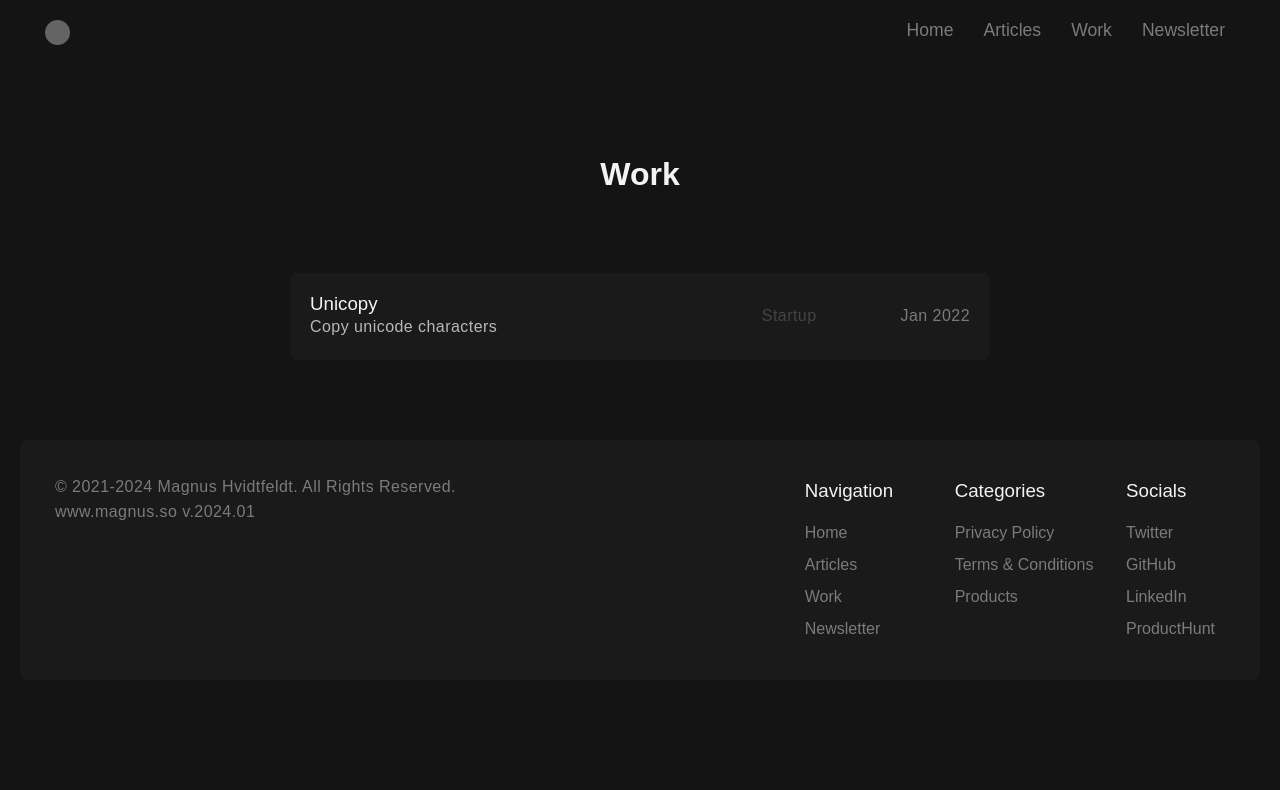
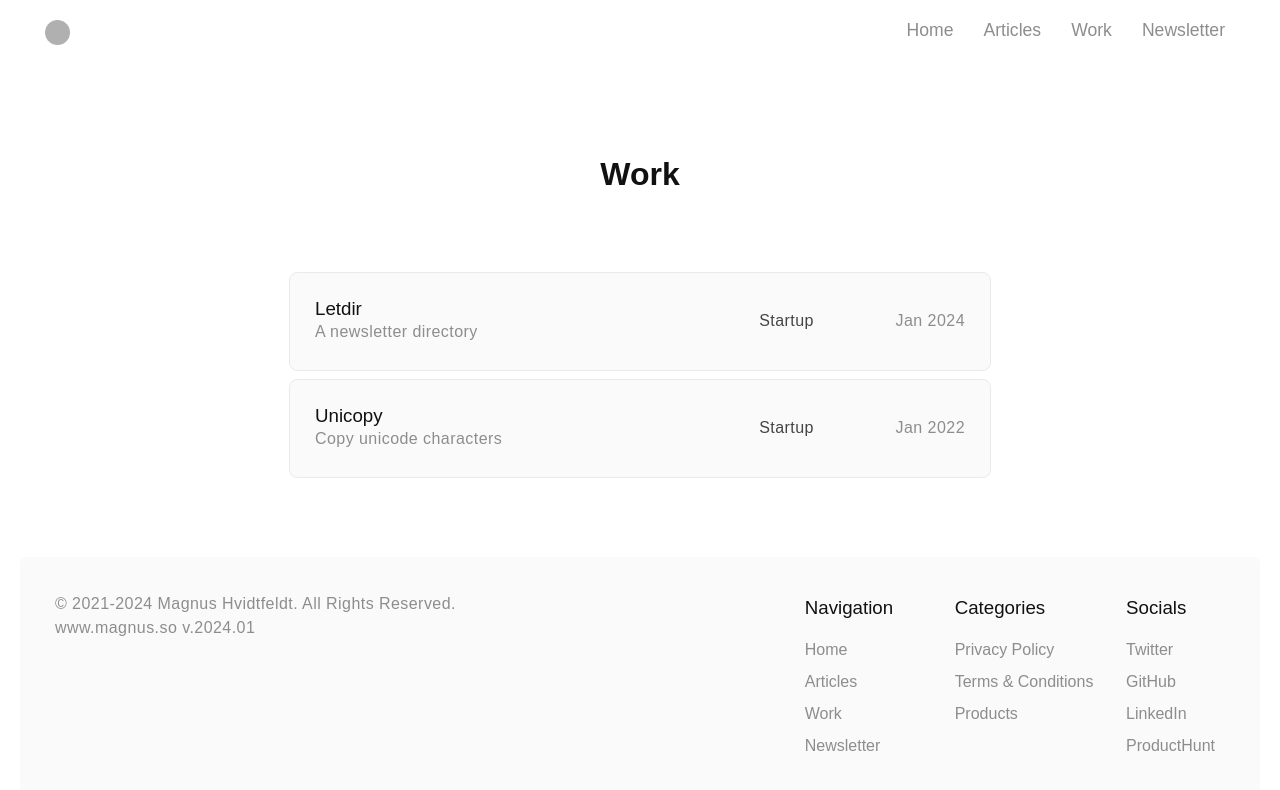
Before and after one commit to mch-sg/gatsby-magnus, a Gatsby site: page /work in a window 1280 px wide. Built offline with nearby package versions, Linux system fonts and the light colour scheme; Gatsby itself is replaced by a stand-in of ours; a web font is replaced by a local one.

Commit message:
themed-light

```diff
--- a/src/pages/work/index.js
+++ b/src/pages/work/index.js
@@ -21,10 +21,10 @@ export default function WorkProjects({ data }) {
             <h1 className="initHeading" style={{marginBottom: "80px"}}>Work</h1>
 
 
-          {/* <div>
-              <div className="featured" style={{marginBottom: "5px"}}>
+          <div>
+              <div className="featured" style={{marginBottom: "10px"}}>
                   <div className={styles1.workId}>
-                  <Link to="/work/letdir">
+                  <Link to="https://letdir.com" target="_blank">
                       <h3>Letdir</h3>
                       <p style={{textAlign: "left"}} >A newsletter directory</p>
                     </Link>
@@ -32,11 +32,11 @@ export default function WorkProjects({ data }) {
                     <p className={styles1.date} style={{margin: "auto 0px"}} >Jan 2024</p>
                   </div>
                 </div>
-            </div> */}
+            </div>
 
 
           <div>
-              <div className="featured" style={{marginBottom: "5px"}}>
+              <div className="featured" style={{marginBottom: "10px"}}>
                   {/* <hr style={{margin: "15px auto"}}/> */}
                   <div className={styles1.workId}>
                   <div> {/* Link to={"/work/unicopy"} */}
--- a/src/styles/global.css
+++ b/src/styles/global.css
@@ -1,20 +1,21 @@
 @import url("https://fonts.cdnfonts.com/css/satoshi");
 
 :root {
-  --primary: #f3f3f3;
-  --secondary: #7b7b7b;
-  --secondarygrey: #b8b8b8;
-  --link: #cfcfcf;
-  --tertiary: #bb94c8; /* #adacc4 - #b392ac - #645d55 */
+  --primary: #111111;
+  --secondary: #8d8d8d;
+  --secondarygrey: #505050;
+  --link: #e9e9e9;
+  --tertiary: #d3eed9; /* #adacc4 - #b392ac - #645d55 */
   --tertiaryHvr: #a17bad; /* #85859f - #96768f - #4d463f */
 
-  --tagClr: #be94c8; /* #adacc4 - #b392ac - #645d55 - #bb94c8 */
-  --tagBg: #1f1a22; /* #85859f - #96768f - #4d463f - #221a22*/
-  --tagHvr: #e7bff0;
-  --tagBgHvr: #2b252e;
+  --tagClr: #14341b; /* #adacc4 - #b392ac - #645d55 - #bb94c8 */
+  --tagBg: #d3eed9; /* #85859f - #96768f - #4d463f - #221a22*/
+  --tagHvr: #14341b;
+  --tagBgHvr: #eafaee;
+  --btnClr: #c1e7ca;
   --grey: #444444;
-  --res: #1a1a1a;
-  --background: #141414;
+  --res: #fafafa; /* #fafafa */
+  --background: #ffffff;
   --maxW: 700px;
   --border: 7.5px;
 }
@@ -72,7 +73,7 @@ p {
   font-size: 1em;
   font-weight: 400;
   /* margin-bottom: 35px; */
-  color: var(--secondarygrey);
+  color: var(--secondary);
 }
 
 .layout {
@@ -108,7 +109,7 @@ nav h1 {
   font-size: 1.1em;
   display: inline-block;
   margin-left: 0px;
-  font-weight: 500;
+  font-weight: 400;
   padding-bottom: 8px;
   border-bottom: 1px solid transparent;
   transition: 0.1s;
@@ -131,11 +132,15 @@ nav a:hover {
   color: var(--secondarygrey);
 }
 
+nav .img {
+  transition: 0.1s;
+  opacity: 0.5;
+}
 nav .img:hover {
   transition: 0.1s;
   /* border-color: white; */
   /* background: #292929; */
-  opacity: 0.75;
+  opacity: 0.25;
 }
 
 .active {
@@ -218,14 +223,14 @@ footer p {
 }
 
 ::selection {
-  color: var(--background);
+  color: var(--primary);
   background: var(--tertiary);
 }
 
 hr {
   border: 0;
   height: 0.01ch;
-  background: var(--grey);
+  background: var(--link);
   opacity: 0.5;
   margin: 20px auto;
   width: 100%;
@@ -240,11 +245,7 @@ blockquote {
     rgba(178, 131, 190, 1) 10%,
     rgba(22, 92, 165, 1) 100%
   ); */
-  border-image: linear-gradient(
-    5deg,
-    var(--tertiary) 10%,
-    var(--tertiary) 100%
-  );
+  border-image: linear-gradient(5deg, var(--btnClr) 10%, var(--btnClr) 100%);
   border-image-slice: 1;
   padding: 1em;
   margin: 0;
@@ -258,6 +259,11 @@ pre {
   font-family: mono;
   border-radius: 5px;
   padding: 1em;
+}
+
+strong {
+  font-weight: 500;
+  background: var(--tertiary);
 }
 
 .m-title {
@@ -343,12 +349,13 @@ SCROLLBAR STYLING
 
 .featured {
   /* margin: 20px auto; */
-  padding: 20px;
+  padding: 25px;
   border-radius: var(--border);
   background: var(--res);
   display: grid;
   grid-template-columns: 1fr;
   grid-gap: 20px;
+  outline: 0.1ch solid var(--link);
 }
 
 .image {
@@ -367,7 +374,7 @@ SCROLLBAR STYLING
 }
 
 .Tag {
-  font-size: 1em;
+  font-size: 0.85em;
   margin-left: 10px;
   padding: 5px 17.5px;
   border-radius: 100px;
@@ -382,7 +389,7 @@ SCROLLBAR STYLING
 
 .featured {
   /* margin: 20px auto; */
-  padding: 20px;
+  padding: 25px;
   border-radius: var(--border);
   background: var(--res);
   display: grid;
--- a/src/styles/home.module.css
+++ b/src/styles/home.module.css
@@ -27,20 +27,20 @@
 .btn {
   font-size: 1em;
   display: inline-block;
-  color: var(--background);
-  background: var(--secondarygrey);
+  color: var(--primary);
+  background: var(--tertiary);
   padding: 15px;
   border-radius: 5px;
   /* margin-top: 20px; */
-  font-weight: 500;
+  font-weight: 400;
   transition: 0.1s;
   border: none;
   cursor: pointer;
 }
 
 .btn:hover {
-  background: var(--secondary);
-  color: var(--background);
+  background: var(--btnClr);
+  /* color: var(--background); */
 }
 
 .inputForm {
@@ -56,13 +56,13 @@
 
 ::placeholder {
   color: var(--secondary);
-  font-weight: 500;
+  font-weight: 400;
 }
 
 input {
   transition: 0.1s !important;
   /* outline: none !important; */
-  outline: 0.1ch solid rgb(42, 42, 42);
+  outline: 0.1ch solid var(--link);
 }
 
 input:focus {
--- a/src/templates/blog-post.js
+++ b/src/templates/blog-post.js
@@ -19,12 +19,14 @@ export default function BlogPost({ data }) {
           {/*
           className={styles.res}
           */}
-          <div className="initHeading" style={{marginBottom: "30px"}}>
+          <div className="initHeading">
+          <div className="featured" style={{marginBottom: "30px"}}>
             {/* <hr /> */}
-            <h2 style={{color: "var(--secondary)", marginBottom: "20px", fontSize: "1em"}}>{format('{1} {0}, {2}', dd, mm, yy) } <a className="Tag" href={"/category/" + category}>{category}</a></h2>
+            <h2 style={{color: "var(--secondary)", marginBottom: "-5px", fontSize: "1em"}}>{format('{1} {0}, {2}', dd, mm, yy) } <a className="Tag" href={"/category/" + category}>{category}</a></h2>
             <h1 style={{marginBottom: "0px"}}>{title}</h1>
             {/* <h3 style={{color: "var(--secondarygrey)", marginTop: "0px", fontSize: "1.25em", marginBottom: "0px"}}>by {author}</h3> */}
             {/* <h2>{Subtext}</h2> */}
+          </div>
           </div>
           <div className={styles.featured}>
             {/* <hr /> */}
```
Also changed, not shown: src/pages/index.js (+9 -9 lines), src/work/building-authentication-with-supabase.md (added, +17 -0 lines), src/images/favicon.png, static/favicon.ico.
